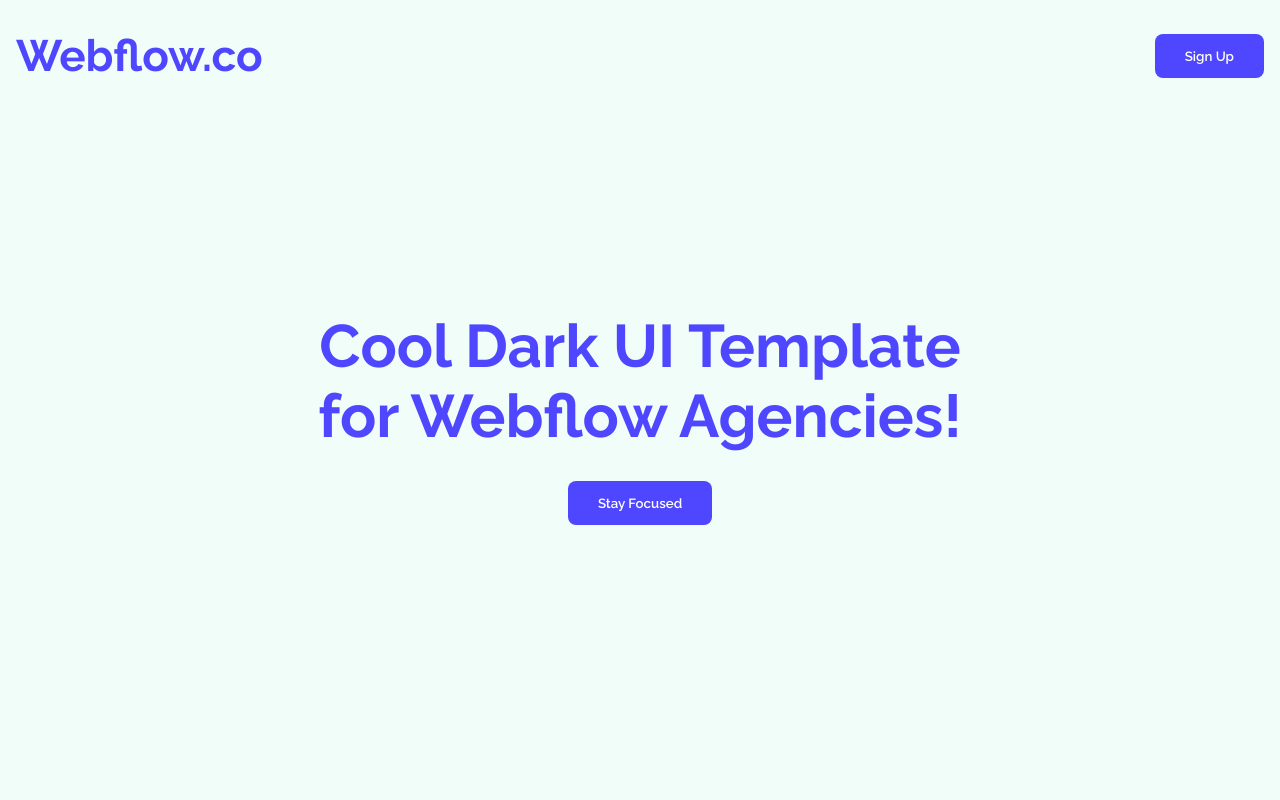
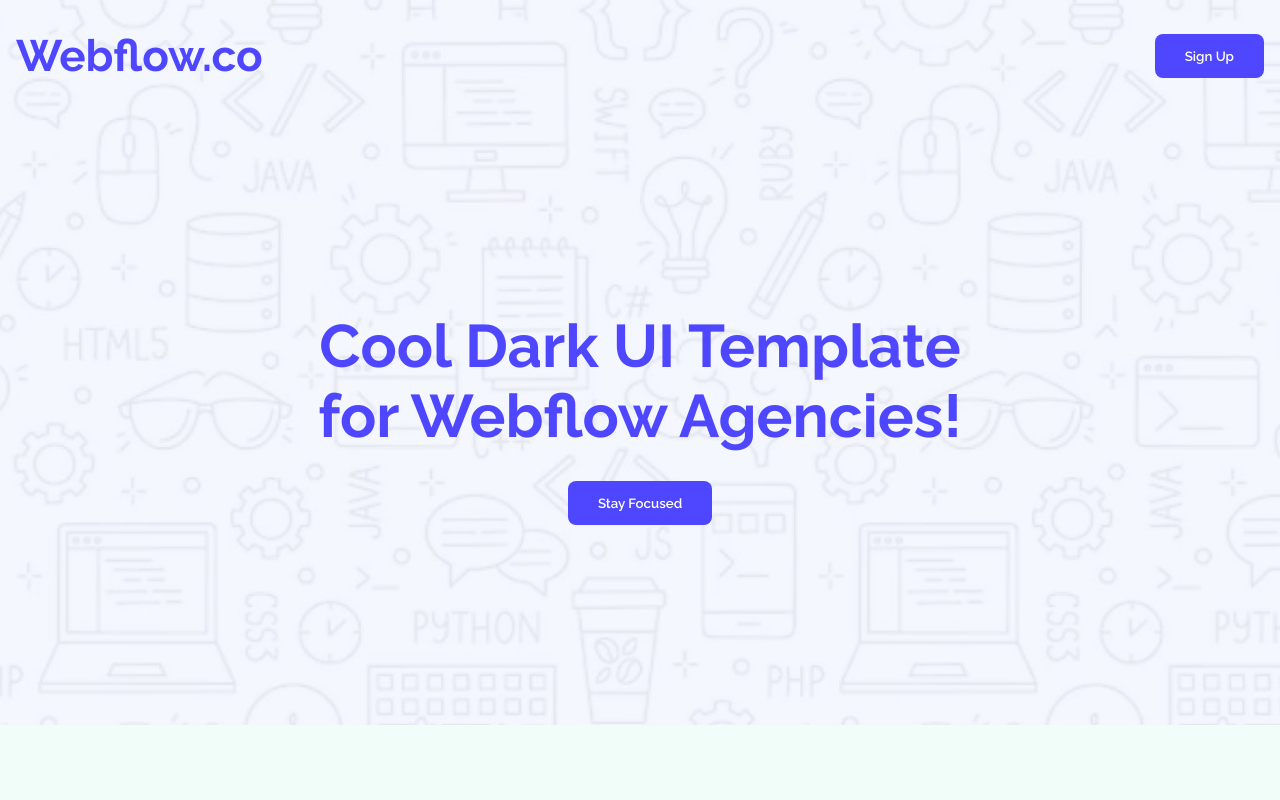
Before and after one commit to sa-maruf/Webflow.co, a plain HTML site: page index.html in a window 1280 px wide. Shown: the top 800 px of the page. Drawn offline with Linux system fonts and the light colour scheme; the site is published under a folder, as on GitHub Pages, so addresses that start at the root find nothing.

Commit message:
some commit

```diff
--- a/index.html
+++ b/index.html
@@ -11,7 +11,7 @@
 </head>
 
 <body>
-    <header>
+    <header style="background-image: url(./image/bg-hero.jpg);">
         <div class="bg-con">
             <div class="nav">
                 <a href="#"><h1 class="logo">Webflow.co</h1></a>
--- a/style/style.css
+++ b/style/style.css
@@ -34,7 +34,7 @@
 
 /* Header part  */
 header{
-    background-image: url(/image/bg-hero.jpg);
+    /* background-image: url(/image/bg-hero.jpg); */
     background-size: cover;
     background-position: center;
     background-repeat: no-repeat;
```
